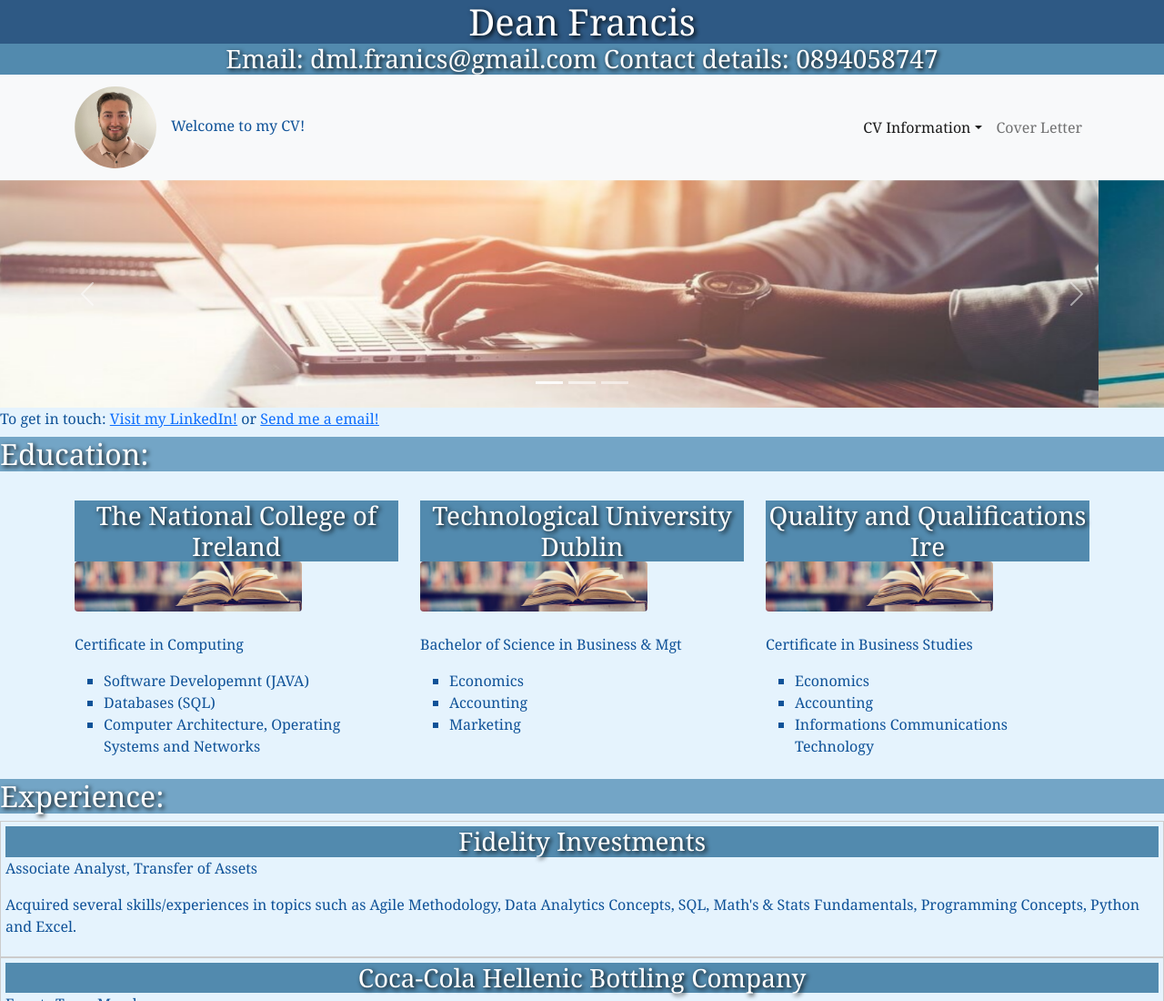
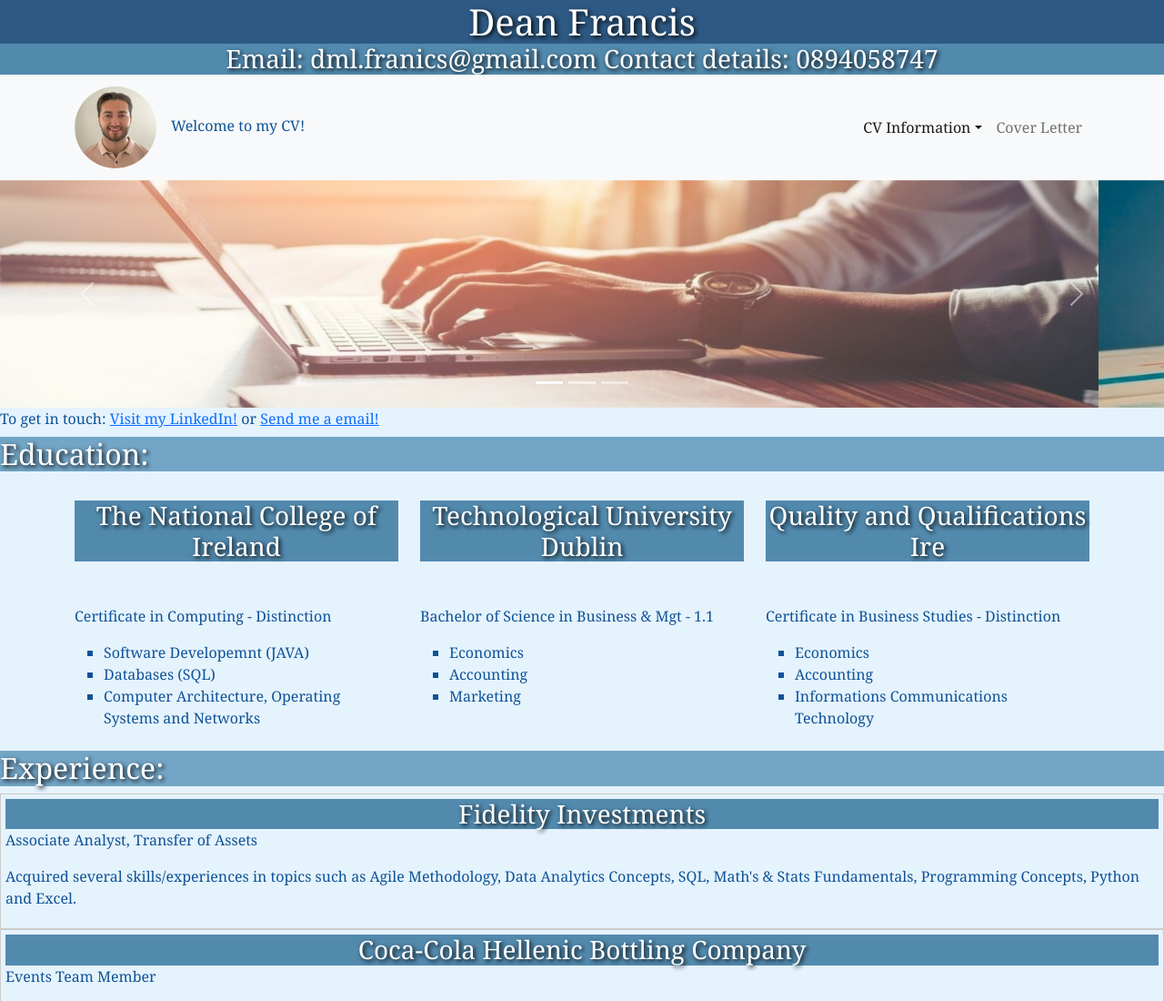
Before and after one commit to deannci/deannci.github.io, a plain HTML site: page index.html in a window 1280 px wide. Shown: the top 1100 px of the page at 91% size. Drawn offline with nearby package versions, Linux system fonts and the light colour scheme.

Commit message:
Update index.html

```diff
--- a/index.html
+++ b/index.html
@@ -79,9 +79,8 @@
 			<div class="row">
 				<div class="col-sm">
 					<h3 class="College">The National College of Ireland</h3>
-					<img src="images/book.jpg" class="img-fluid rounded" alt="NCI Logo">
 						<br></br>
-						<p class="Subjects">Certificate in Computing</p>
+						<p class="Subjects">Certificate in Computing - Distinction</p>
 							<ul id="skill-list">
 								<li>Software Developemnt (JAVA)</li>
 								<li>Databases (SQL)</li>
@@ -90,9 +89,8 @@
 				</div>
 				<div class="col-sm">
 				<h3 class="College">Technological University Dublin</h3>
-					<img src="images/book.jpg" class="img-fluid rounded" alt="TUD Logo">
 						<br></br>
-						<p class="Subjects">Bachelor of Science in Business & Mgt</p>
+						<p class="Subjects">Bachelor of Science in Business & Mgt - 1.1</p>
 							<ul id="skill-list">
 								<li>Economics</li>
 								<li>Accounting</li>
@@ -101,9 +99,8 @@
 				</div>
 				<div class="col-sm">
 				<h3 class="College">Quality and Qualifications Ire</h3>
-					<img src="images/book.jpg" class="img-fluid rounded" alt="Projects worked">
 						<br></br>
-						<p class="Subjects">Certificate in Business Studies</p>
+						<p class="Subjects">Certificate in Business Studies - Distinction</p>
 							<ul id="skill-list">
 								<li>Economics</li>
 								<li>Accounting</li>
```
